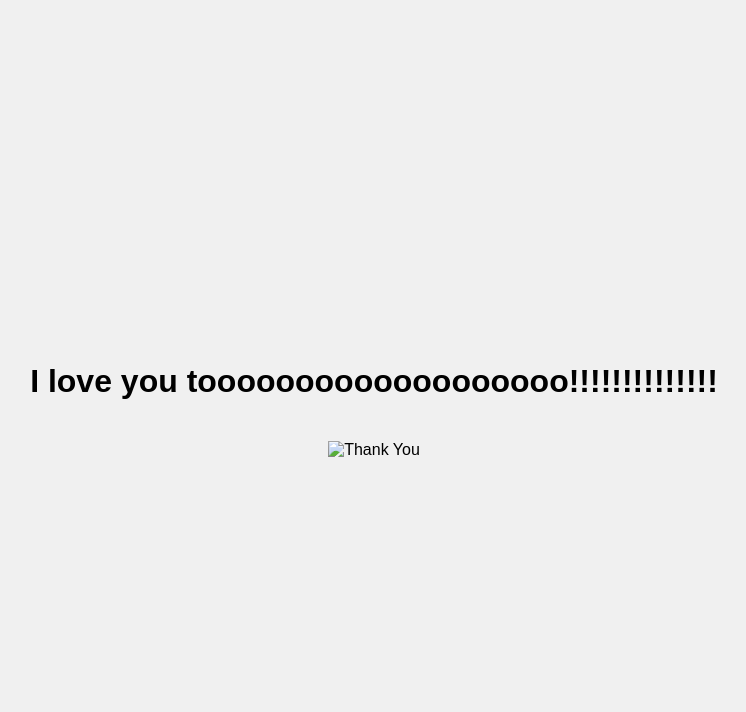
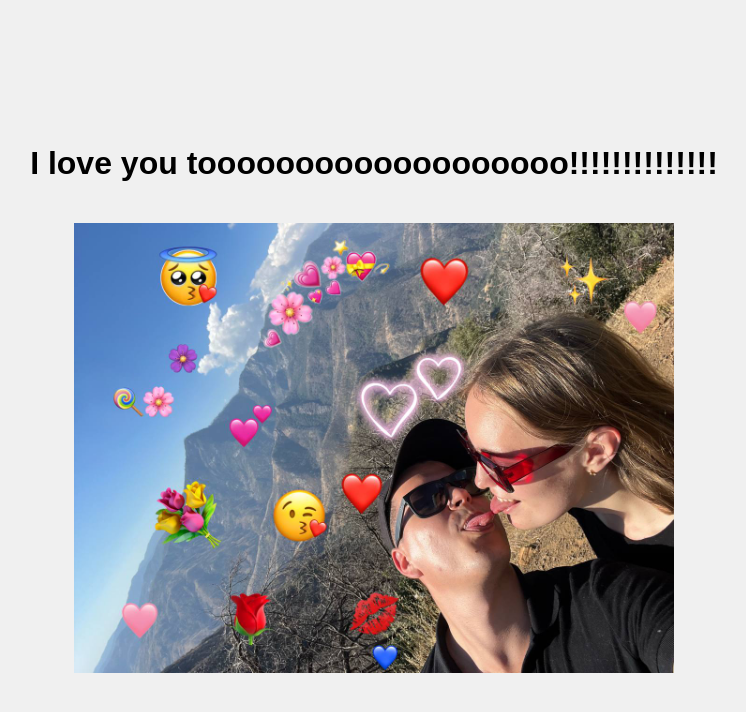
Before and after one commit to Tedybrr/Do-you-love-me, a plain HTML site: page yes.html in a window 1280 px wide. Shown: the whole page, without its empty margins (266-1012 px from the left). Drawn offline with Linux system fonts and the light colour scheme.

Commit message:
Update yes.html

```diff
--- a/yes.html
+++ b/yes.html
@@ -29,7 +29,7 @@
 <body>
     <div class="container">
         <h1>I love you tooooooooooooooooooo!!!!!!!!!!!!!!</h1>
-        <img src="images/kissings.jpg" alt="Thank You">
+        <img src="kissings.jpg" alt="Thank You">
     </div>
 </body>
 </html>
```
